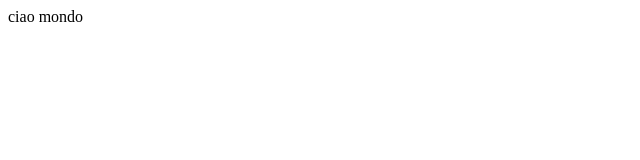
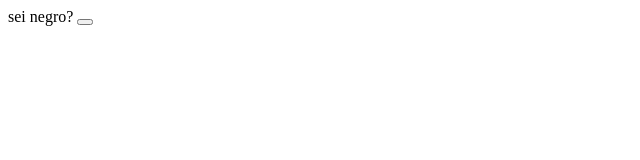
Before and after one commit to Ritan22/ProvaSito, a plain HTML site: page index.html in a window 1280 px wide. Shown: the full height of the page, 0-640 px from the left. Drawn offline with Linux system fonts and the light colour scheme.

Commit message:
Update index.html

```diff
--- a/index.html
+++ b/index.html
@@ -1 +1,2 @@
-<a>ciao mondo</a>
+<a>sei negro?</a>
+<button text:"yes"></button>
```
